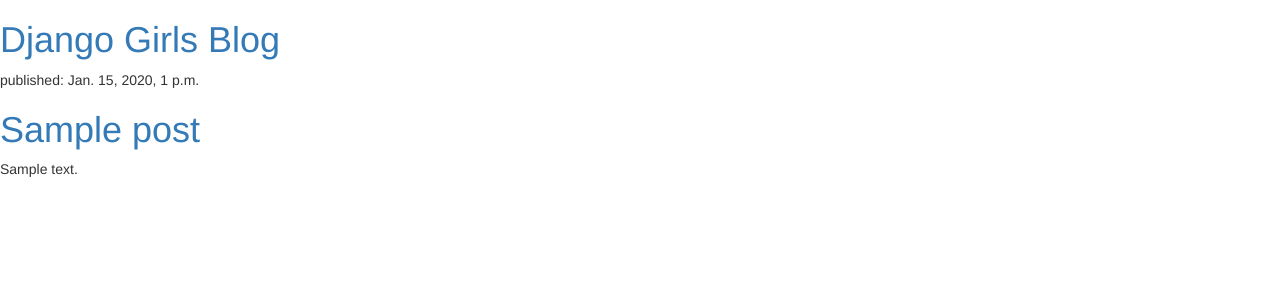
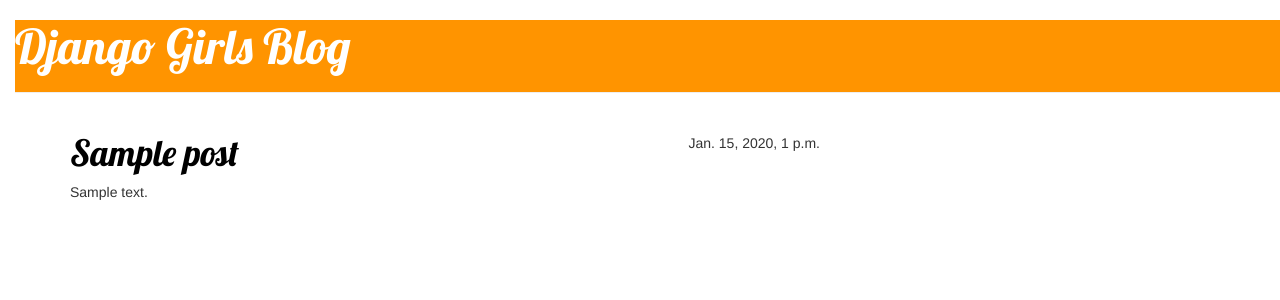
Before and after one commit to tabo94/my-first-blog, a Django app: template blog/templates/blog/post_list.html in a window 1280 px wide. Shown: the top 300 px of the page. Run offline with Django 3.2, Linux system fonts and the light colour scheme; the template is opened without the code that fills it: values that come from a table or form of the project are taken from there, others are empty; tables that the repository leaves empty hold one stand-in row (values such as "Sample post"); some libraries are stand-ins or nearby versions.

Commit message:
added view and template for detailed blog post as well as CSS fsite.

```diff
--- /dev/null
+++ b/blog/static/css/blog.css
@@ -0,0 +1,41 @@
+h1 a{
+  color:#fca205;
+  font-family: 'Lobster';
+}
+body{
+  padding-left: 15px;
+}
+.page-header {
+  background-color: #ff9400;
+  margin-top: 0;
+  padding: 20px 20px 20px, 40px;
+}
+.page-header h1, .page-header h1 a, .page-header h1 a:visited, .page-header h1 a:active{
+  color: #ffffff;
+  font-size: 36pt;
+  text-decoration: none;
+}
+.content{
+  margin-left: 40px;
+}
+h1, h2, h3, h4{
+  font-family: 'Lobster', cursive;
+}
+.date{
+  float: right;
+}
+.post-form textarea, .post-form input{
+  width: 100%;
+}
+.top-menu .top-menu:hover, .top-menu:visited {
+  color: #ffffff;
+  float: right;
+  font-size: 26pt;
+  margin-right: 20px;
+}
+.post{
+  margin-bottom: 70px;
+}
+.post h1 a, .post h1 a:visited{
+  color: #000000;
+}
--- /dev/null
+++ b/blog/templates/blog/base.html
@@ -0,0 +1,25 @@
+{% load staticfiles %}
+<!DOCTYPE html>
+<html>
+  <head>
+    <meta charset="utf-8">
+    <link rel="stylesheet" href="//maxcdn.bootstrapcdn.com/bootstrap/3.2.0/css/bootstrap.min.css">
+    <link rel="stylesheet" href="//maxcdn.bootstrapcdn.com/bootstrap/3.2.0/css/bootstrap-theme.min.css">
+    <link href="http://fonts.googleapis.com/css?family=Lobster&subset=latin,latin-ext" rel="stylesheet" type="text/css">
+    <link rel="stylesheet" href="{% static "css/blog.css" %}">
+    <title>Rebecca's blog</title>
+  </head>
+  <body>
+    <div class="page-header">
+      <h1><a href="#">Django Girls Blog</a></h1>
+    </div>
+    <div class="content container">
+      <div class="row">
+        <div class="col-md-8">
+          {% block content %}
+          {% endblock %}
+        </div>
+      </div>
+    </div>
+  </body>
+</html>
--- a/blog/templates/blog/post_list.html
+++ b/blog/templates/blog/post_list.html
@@ -1,21 +1,12 @@
-<!DOCTYPE html>
-<html>
-  <head>
-    <meta charset="utf-8">
-    <link rel="stylesheet" href="//maxcdn.bootstrapcdn.com/bootstrap/3.2.0/css/bootstrap.min.css">
-    <link rel="stylesheet" href="//maxcdn.bootstrapcdn.com/bootstrap/3.2.0/css/bootstrap-theme.min.css">
-    <title>Rebecca's blog</title>
-  </head>
-  <body>
-    <div class="">
-      <h1><a href="#">Django Girls Blog</a></h1>
+{% extends "blog/base.html" %}
+{% block content %}
+  {% for post in posts %}
+    <div class="post">
+      <div class="date">
+        {{ post.published_date }}
+      </div>
+      <h1><a href="{% url "post_detail" pk=post.pk %}">{{ post.title }}</a></h1>
+      <p>{{ post.text|linebreaks }}</p>
     </div>
-    {% for post in posts %}
-      <div class="">
-        <p>published: {{ post.published_date }}</p>
-        <h1><a href="#">{{ post.title }}</a></h1>
-        <p>{{ post.text|linebreaks }}</p>
-      </div>
-    {% endfor %}
-  </body>
-</html>
+  {% endfor %}
+{% endblock content %}
--- a/blog/urls.py
+++ b/blog/urls.py
@@ -3,4 +3,5 @@
 
 urlpatterns = [
     url(r'^$', views.post_list, name='post_list'),
+    url(r'^post/(?P<pk>[0-9]+)/$', views.post_detail, name='post_detail'),
 ]
--- a/blog/views.py
+++ b/blog/views.py
@@ -1,7 +1,12 @@
 from django.shortcuts import render
 from django.utils import timezone
+from django.shortcuts import render, get_object_or_404
 from .models import Post
 
 def post_list(request):
     posts = Post.objects.filter(published_date__lte=timezone.now()).order_by('published_date')
     return render(request, 'blog/post_list.html', {'posts':posts})
+
+def post_detail(request, pk):
+    post = get_object_or_404(Post, pk=pk)
+    return render(request, 'blog/post_detail.html', {'post':post})
```
Also changed, not shown: blog/templates/blog/post_detail.html (added, +12 -0 lines).
